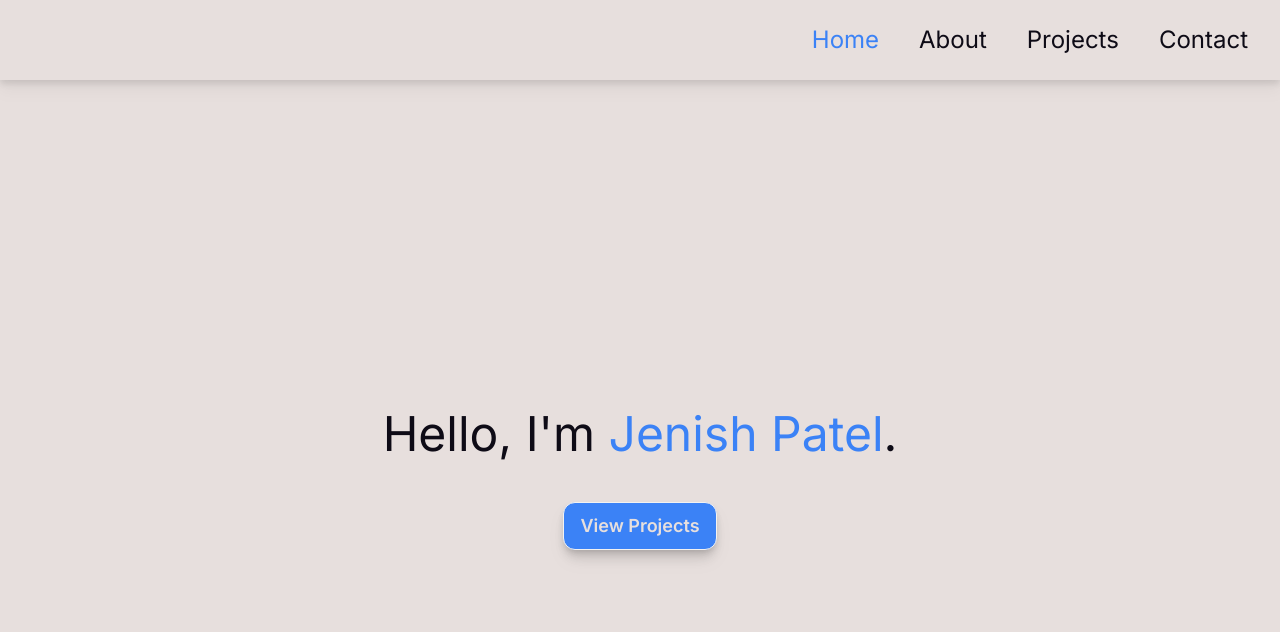
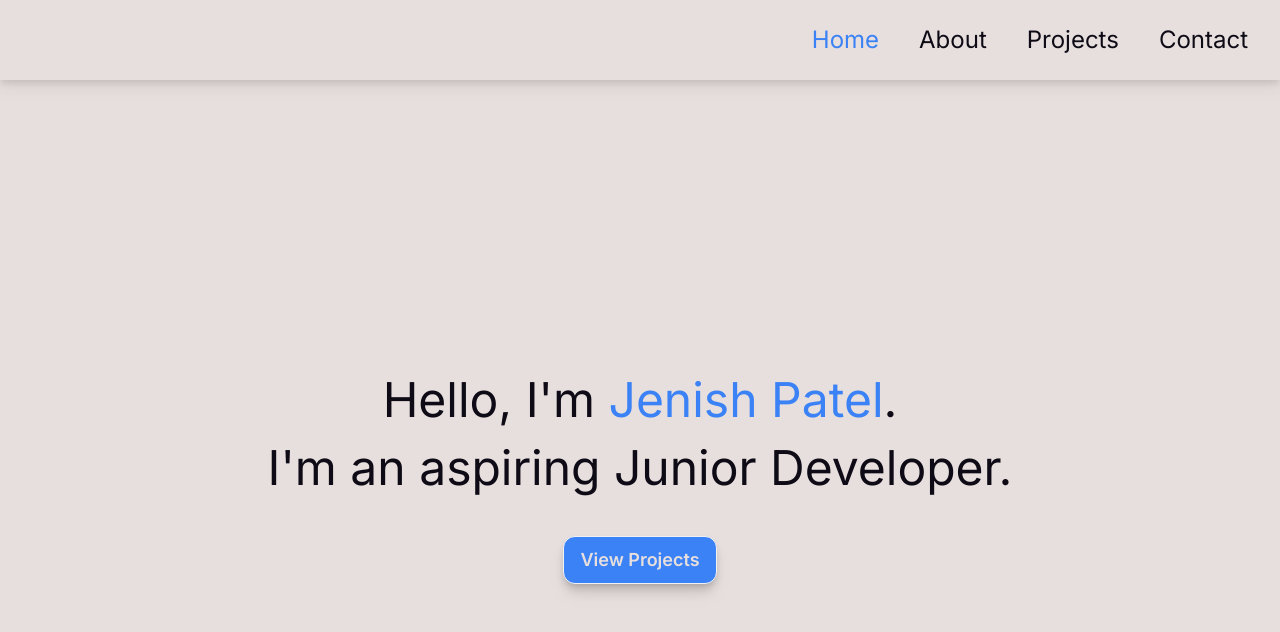
Before and after one commit to jenishpatel-jp/jenish-patel-portfolio, a Next.js app: page / in a window 1280 px wide. Shown: the top 632 px of the page. Built offline with nearby package versions, Linux system fonts and the light colour scheme.

Commit message:
Update the Home page so it says I'm an aspiring junior developer

```diff
--- a/src/app/page.tsx
+++ b/src/app/page.tsx
@@ -6,6 +6,9 @@ export default function Home() {
         <h2 className="text-void w-full text-center text-5xl mb-5 " >
           Hello, I&apos;m <span className="text-blue-500" >Jenish Patel</span>.
         </h2>
+        <h2 className="text-void w-full text-center text-5xl mb-5 ">
+          I&apos;m an aspiring Junior Developer.
+        </h2>
         <Link href={'/projects'}>
           <button className="btn bg-blue-500 text-stark mt-6 rounded-xl shadow-lg text-lg drop-shadow-lg">View Projects</button>
         </Link>
```
